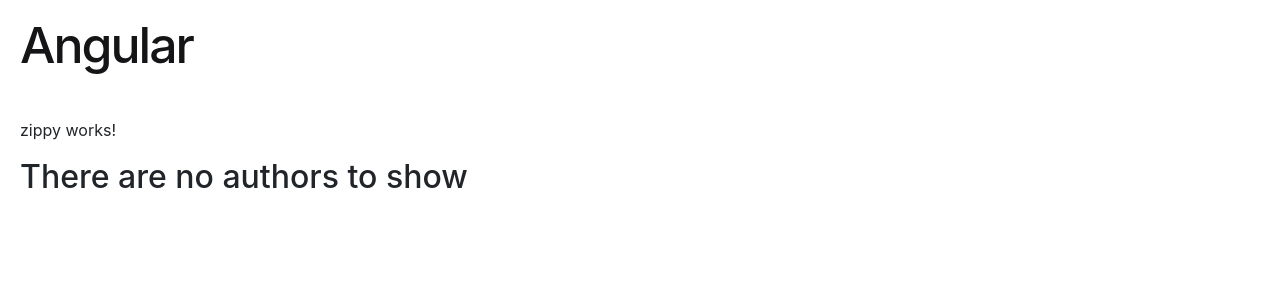
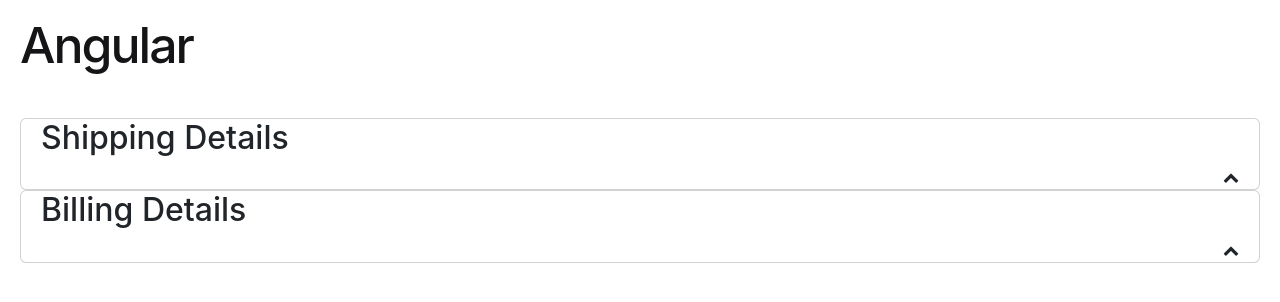
Before and after one commit to ronsmithjr/Healthcare, an Angular app in the folder mynutritionhelper/: page / in a window 1280 px wide. Shown: the top 302 px of the page. Built offline with nearby package versions, Linux system fonts and the light colour scheme.

Commit message:
Updated Zippy Component.

```diff
--- a/mynutritionhelper/src/app/zippy/zippy.component.html
+++ b/mynutritionhelper/src/app/zippy/zippy.component.html
@@ -1,8 +1,41 @@
-<p>zippy works!</p>
 
+<div class="card" style="padding-left:20px; padding-right: 20px;" (click)="shippingToggle()">
+    <div class="card-heading">
+        <ng-content select=".heading"><h2>Shipping Details</h2></ng-content>
+        <span style="float: right;">
+            <i class="fa" [ngClass]="{
+                'fa-chevron-up': !isShippingExpanded,
+                'fa-chevron-down': isShippingExpanded
+            }"></i>
+        </span>
 
+    </div>
 
-<div *ngIf="authors.length > 0 then hasAuthors else noAuthors"></div>
+    <div class="card-body" *ngIf="isShippingExpanded">
+        <p>Shipping Details Content goes here.</p>
+    </div>
+
+</div>
+
+<div class="card" style="padding-left:20px; padding-right: 20px;" (click)="billingToggle()">
+    <div class="card-heading col">
+
+        <ng-content select=".heading"><h2>Billing Details</h2></ng-content>
+        <span style="float: right;">
+            <i class="fa" [ngClass]="{
+            'fa-chevron-up': !isBillingExpanded,
+            'fa-chevron-down': isBillingExpanded
+        }"></i>
+        </span>
+    </div>
+
+    <div class="card-body" *ngIf="isBillingExpanded">
+        <p>Billing Details Content goes here.</p>
+    </div>
+
+</div>
+
+<!-- <div *ngIf="authors.length > 0 then hasAuthors else noAuthors"></div>
 <ng-template #hasAuthors>
     <ul *ngFor="let author of authors">
         <li>{{author.name}}</li>
@@ -11,4 +44,4 @@
 
 <ng-template #noAuthors>
     <h2>There are no authors to show</h2>
-</ng-template>
+</ng-template> -->
--- a/mynutritionhelper/src/app/zippy/zippy.component.ts
+++ b/mynutritionhelper/src/app/zippy/zippy.component.ts
@@ -8,16 +8,25 @@
   styleUrl: './zippy.component.css'
 })
 export class ZippyComponent {
-    authors: any[];
+  isShippingExpanded: boolean = false;
+  isBillingExpanded: boolean = false;
+    //authors: any[];
     /**
      *
      */
     constructor() {
-      this.authors = [
-        // {name: 'Maya Angelo', desc: 'desc1'},
-        // {name: 'Edgar Allen Poe', desc: 'desc2'},
-        // {name: 'Stephen King', desc: 'desc3'}
-    ];
+    //   this.authors = [
+    //     {name: 'Maya Angelo', desc: 'desc1'},
+    //     {name: 'Edgar Allen Poe', desc: 'desc2'},
+    //     {name: 'Stephen King', desc: 'desc3'}
+    // ];
 
     }
+
+    shippingToggle(){
+        this.isShippingExpanded = !this.isShippingExpanded
+    }
+    billingToggle(){
+      this.isBillingExpanded = !this.isBillingExpanded
+  }
 }
```
